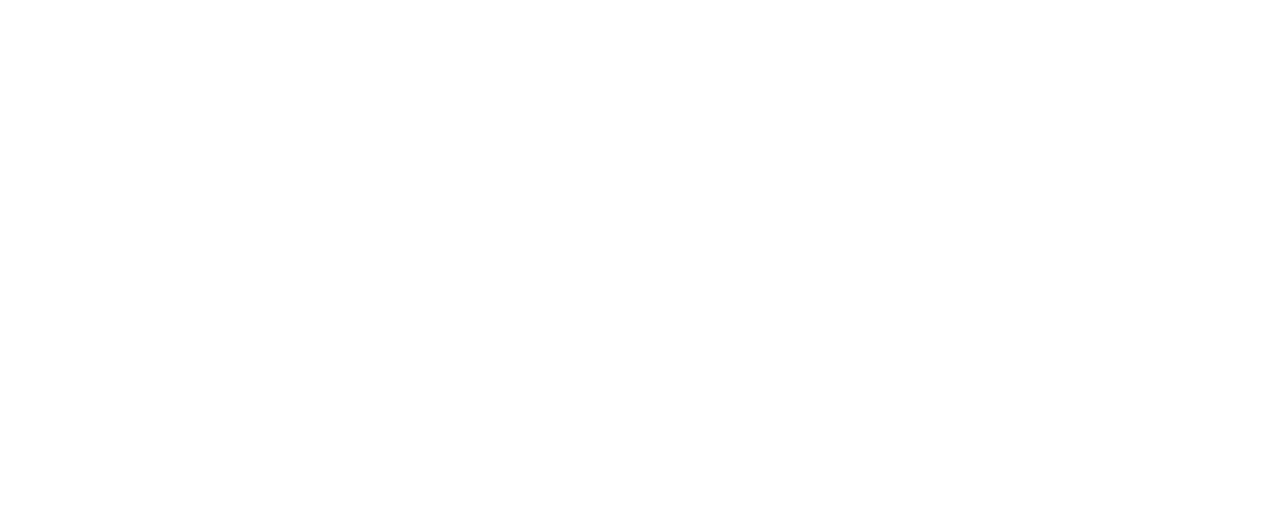
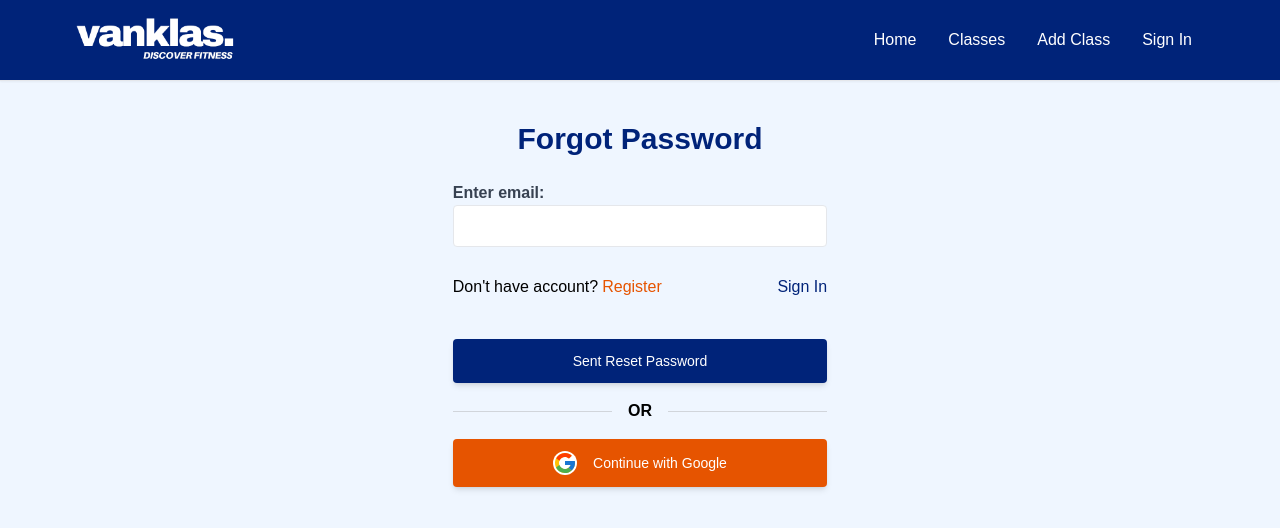
Before and after one commit to akarlovskaya/react-fitness-classes-board, a React (Vite) app: page /#/forgot-password in a window 1280 px wide. Shown: the top 528 px of the page. Built offline with nearby package versions, Linux system fonts and the light colour scheme; no server answers.

Commit message:
GH_PAGES deployment -change to hashRouter

```diff
--- a/src/App.jsx
+++ b/src/App.jsx
@@ -1,5 +1,5 @@
 import React from 'react';
-import { Route, createBrowserRouter,createRoutesFromElements,RouterProvider } from 'react-router-dom';
+import { Route, createHashRouter,createRoutesFromElements,RouterProvider } from 'react-router-dom';
 import MainLayout from './layouts/MainLayout';
 import HomePage from './pages/HomePage';
 import ClassesPage from './pages/ClassesPage';
@@ -45,33 +45,35 @@ import PrivateRoute from './components/PrivateRoute';
 //   );
 //   return <RouterProvider router={router} />
 // }
+
+// I am using createHashRouter for GitHub Pages only
 const App = () => {
-  const router = createBrowserRouter(
+  const router = createHashRouter(
     createRoutesFromElements(
       <Route path='/' element={<MainLayout />}>
         <Route index element={<HomePage />} />
-        <Route path='classes' element={<ClassesPage />} />
-        <Route path='classes/:id' element={<ClassPage />} loader={workoutLoader}/>
+        <Route path='/classes' element={<ClassesPage />} />
+        <Route path='/classes/:id' element={<ClassPage />} loader={workoutLoader}/>
 
-        <Route path='add-class' element={<PrivateRoute />}>
+        <Route path='/add-class' element={<PrivateRoute />}>
           <Route index element={<AddClassPage />} />
         </Route>
 
-        <Route path='edit-class' element={<PrivateRoute />}>
+        <Route path='/edit-class' element={<PrivateRoute />}>
           <Route path=':id' element={<EditClassPage/>}/>
         </Route>
 
-        <Route path='profile' element={<PrivateRoute />}>
+        <Route path='/profile' element={<PrivateRoute />}>
           <Route index element={<ProfilePage />} />
         </Route>
 
-        <Route path='sign-in' element={<SignInPage />} />
-        <Route path='sign-up' element={<SignUpPage />} />
-        <Route path='forgot-password' element={<ForgotPasswordPage />} />
+        <Route path='/sign-in' element={<SignInPage />} />
+        <Route path='/sign-up' element={<SignUpPage />} />
+        <Route path='/forgot-password' element={<ForgotPasswordPage />} />
         <Route path='*' element={<NotFound />} />
       </Route>
-    ),
-    { basename: "/react-fitness-classes-board"}
+    )
+    // { basename: "/react-fitness-classes-board"}
   );
 
   return <RouterProvider router={router} />;
--- a/src/pages/ForgotPasswordPage.jsx
+++ b/src/pages/ForgotPasswordPage.jsx
@@ -41,10 +41,10 @@ const ForgotPasswordPage = () => {
 
             <div className='flex justify-between text-sm sm:text-base mb-10'>
                 <p>Don't have account?
-                    <Link to="sign-up" className='text-orange-dark hover:text-orange-light ml-1'>Register</Link>
+                    <Link to="/sign-up" className='text-orange-dark hover:text-orange-light ml-1'>Register</Link>
                 </p>
                 <p>
-                    <Link to="sign-in" className='text-navy hover:text-indigo-600'>Sign In</Link>
+                    <Link to="/sign-in" className='text-navy hover:text-indigo-600'>Sign In</Link>
                 </p>
             </div>
              <button
--- a/src/pages/SignInPage.jsx
+++ b/src/pages/SignInPage.jsx
@@ -76,10 +76,10 @@ const SignInPage = () => {
             </div>
             <div className='flex justify-between text-sm sm:text-base mb-10'>
                 <p>Don't have account?
-                    <Link to="sign-up" className='text-orange-dark hover:text-orange-light ml-1'>Register</Link>
+                    <Link to="/sign-up" className='text-orange-dark hover:text-orange-light ml-1'>Register</Link>
                 </p>
                 <p>
-                    <Link to="forgot-password" className='text-navy hover:text-indigo-600'>Forgot Password?</Link>
+                    <Link to="/forgot-password" className='text-navy hover:text-indigo-600'>Forgot Password?</Link>
                 </p>
             </div>
              <button
--- a/src/pages/SignUpPage.jsx
+++ b/src/pages/SignUpPage.jsx
@@ -103,10 +103,10 @@ const SignUpPage = () => {
             </div>
             <div className='flex justify-between text-sm sm:text-base mb-10'>
                 <p>Have an account?
-                    <Link to="sign-ip" className='text-orange-dark hover:text-orange-light ml-1'>Sign In</Link>
+                    <Link to="/sign-in" className='text-orange-dark hover:text-orange-light ml-1'>Sign In</Link>
                 </p>
                 <p>
-                    <Link to="forgot-password" className='text-navy hover:text-indigo-600'>Forgot Password?</Link>
+                    <Link to="/forgot-password" className='text-navy hover:text-indigo-600'>Forgot Password?</Link>
                 </p>
             </div>
              <button
```
